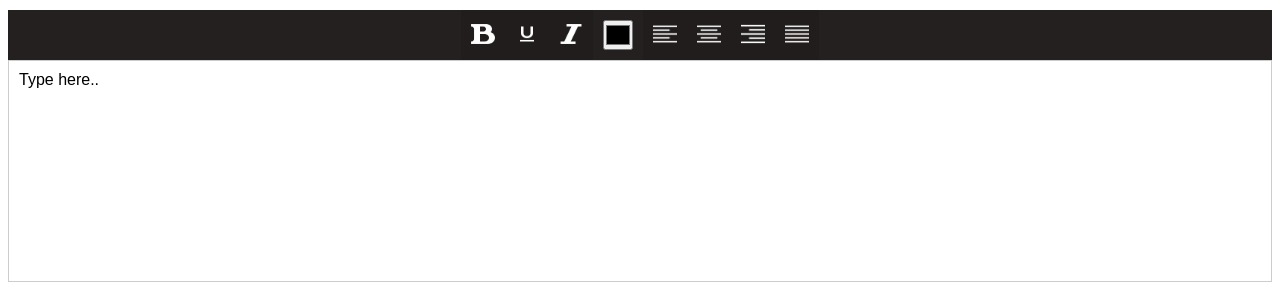
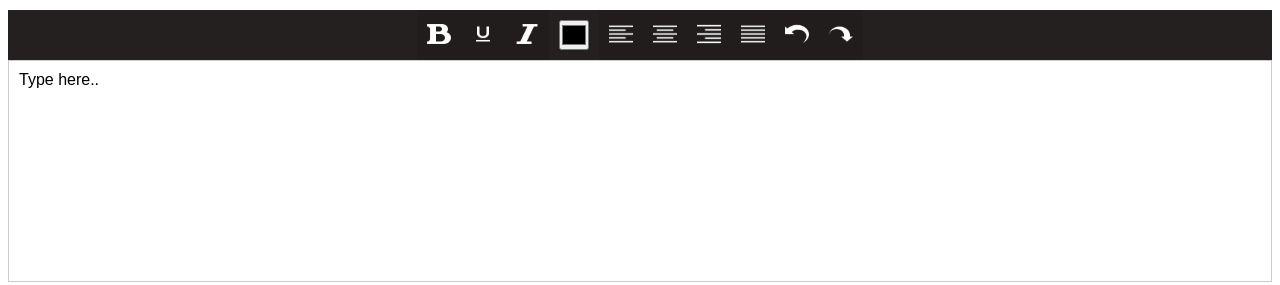
Before and after one commit to hashpfonseka/Text-Editor, a plain HTML site: page index.html in a window 1280 px wide. Drawn offline with Linux system fonts and the light colour scheme.

Commit message:
undoRedo feature added

```diff
--- a/index.html
+++ b/index.html
@@ -33,6 +33,12 @@
             <button class="btn btn-primary" onclick="applyAlignment('justify')">
                 <img src="Resources/justify.png" alt="Justify">
             </button>
+            <button class="btn btn-primary" onclick="undo()">
+                <img src="Resources/undo-4-32.png" alt="Undo">
+            </button>
+            <button class="btn btn-primary" onclick="redo()">
+                <img src="Resources/action-redo-32.png" alt="Redo">
+            </button>
         </div>
 
         </div>
--- a/script.js
+++ b/script.js
@@ -10,3 +10,11 @@ document.getElementById('fontColorPicker').addEventListener('input', function()
 function applyAlignment(align) {
     document.getElementById('editor').style.textAlign = align;
 }
+
+function undo() {
+    document.execCommand('undo', false, null);
+}
+
+function redo() {
+    document.execCommand('redo', false, null);
+}
```
